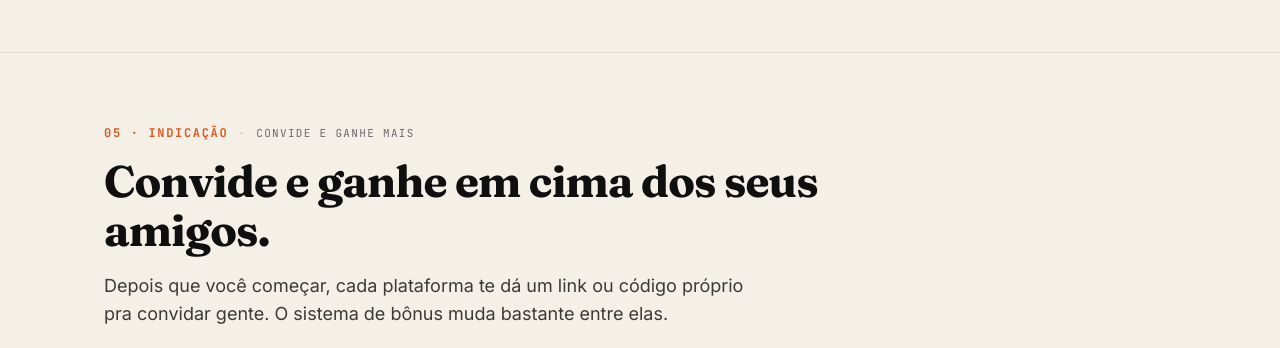
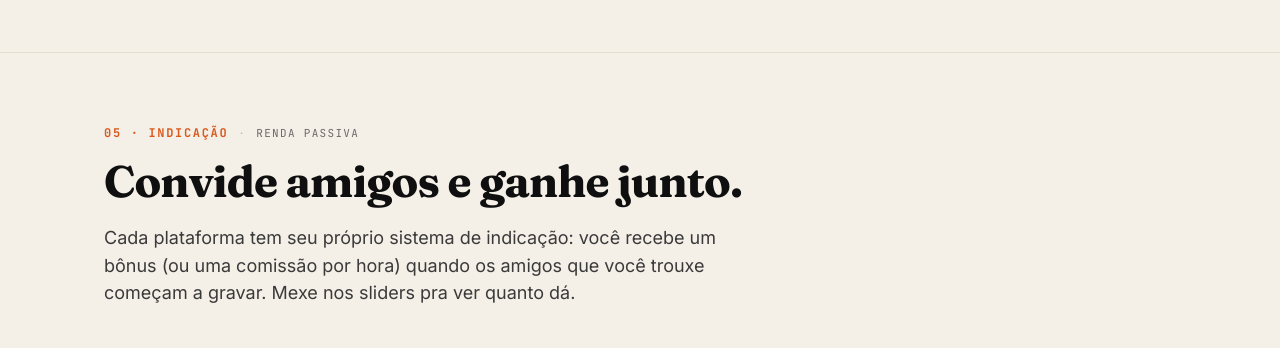
Before and after one commit to notaboutdollar/Treinadores-de-IA, a plain HTML site: page index.html in a window 1280 px wide. Shown: the part 4600-4948 px from the top of the page. Drawn offline with Linux system fonts and the light colour scheme.

Commit message:
LP: punchier hook on the referral section
Reframe the section header from "convide e ganhe em cima dos seus
amigos" (which reads a little transactional) to "Convide amigos e
ganhe junto" with a "renda passiva" chip. The lead now names the
mechanic (per-hour commission vs one-off bonus) and points to the
sliders so visitors know the calculators are interactive.

```diff
--- a/index.html
+++ b/index.html
@@ -495,10 +495,10 @@
     <div class="chap-head">
       <div class="chap-eyebrow">
         <span class="chap-num">05 · Indicação</span>
-        <span class="chap-tag">convide e ganhe mais</span>
+        <span class="chap-tag">renda passiva</span>
       </div>
-      <h2 class="h2">Convide e ganhe em cima dos seus amigos.</h2>
-      <p class="lead">Depois que você começar, cada plataforma te dá um link ou código próprio pra convidar gente. O sistema de bônus muda bastante entre elas.</p>
+      <h2 class="h2">Convide amigos e ganhe junto.</h2>
+      <p class="lead">Cada plataforma tem seu próprio sistema de indicação: você recebe um bônus (ou uma comissão por hora) quando os amigos que você trouxe começam a gravar. Mexe nos sliders pra ver quanto dá.</p>
     </div>
 
     <div class="ref-grid">
```
